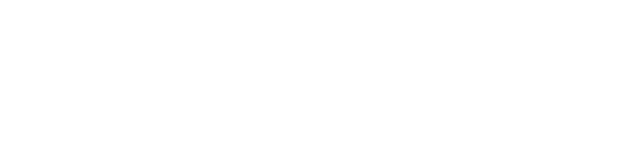
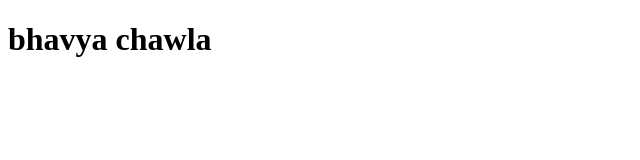
Before and after one commit to Bhavya-25/offshore_softwares, a plain HTML site: page index.html in a window 1280 px wide. Shown: the whole page, without its empty margins (0-640 px from the left). Drawn offline with Linux system fonts and the light colour scheme.

Commit message:
second commit

```diff
--- a/index.html
+++ b/index.html
@@ -6,6 +6,8 @@
     <title>off shores softwares</title>
 </head>
 <body>
-
+    <h1>
+        bhavya chawla
+    </h1>
 </body>
 </html>
```
